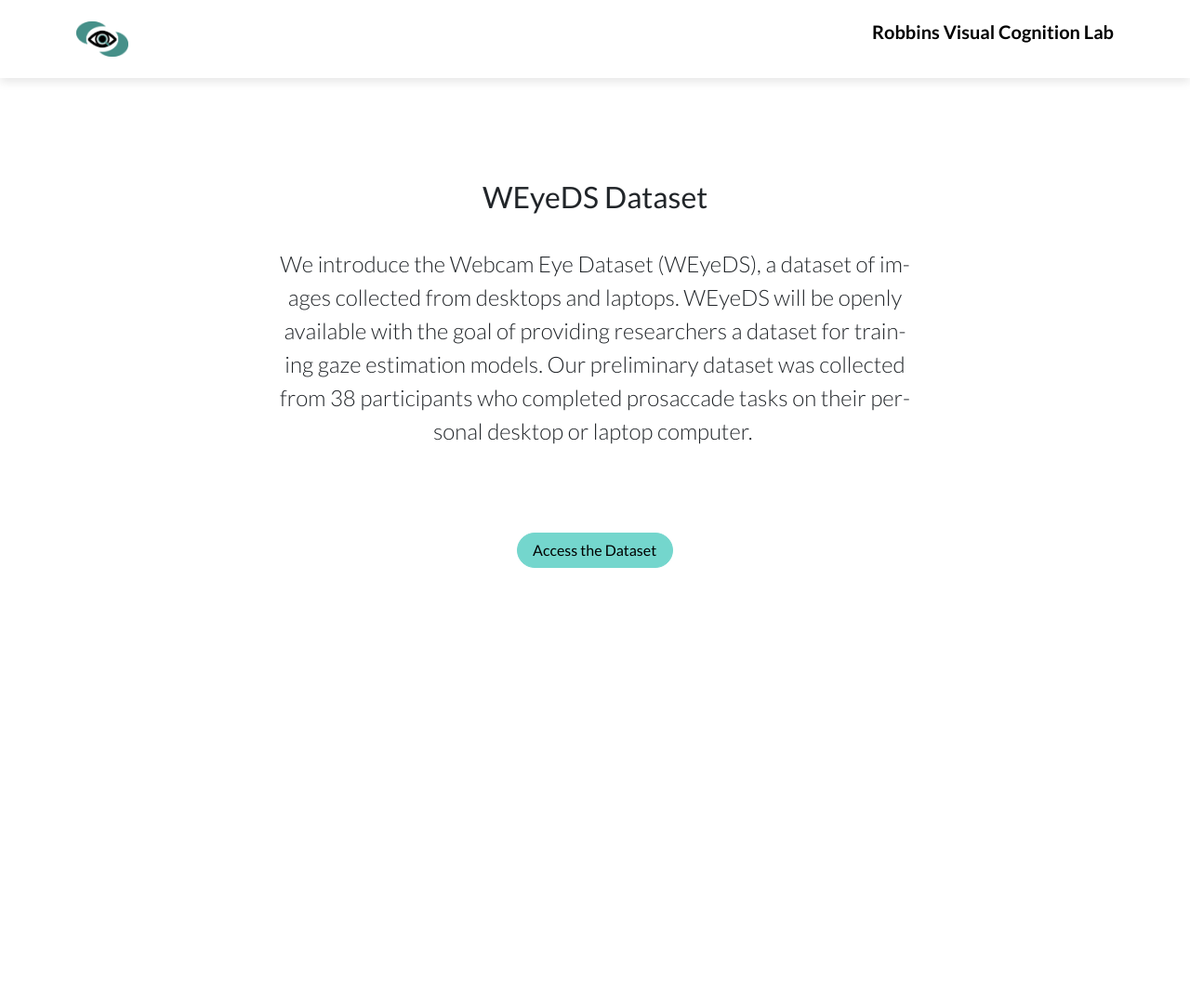
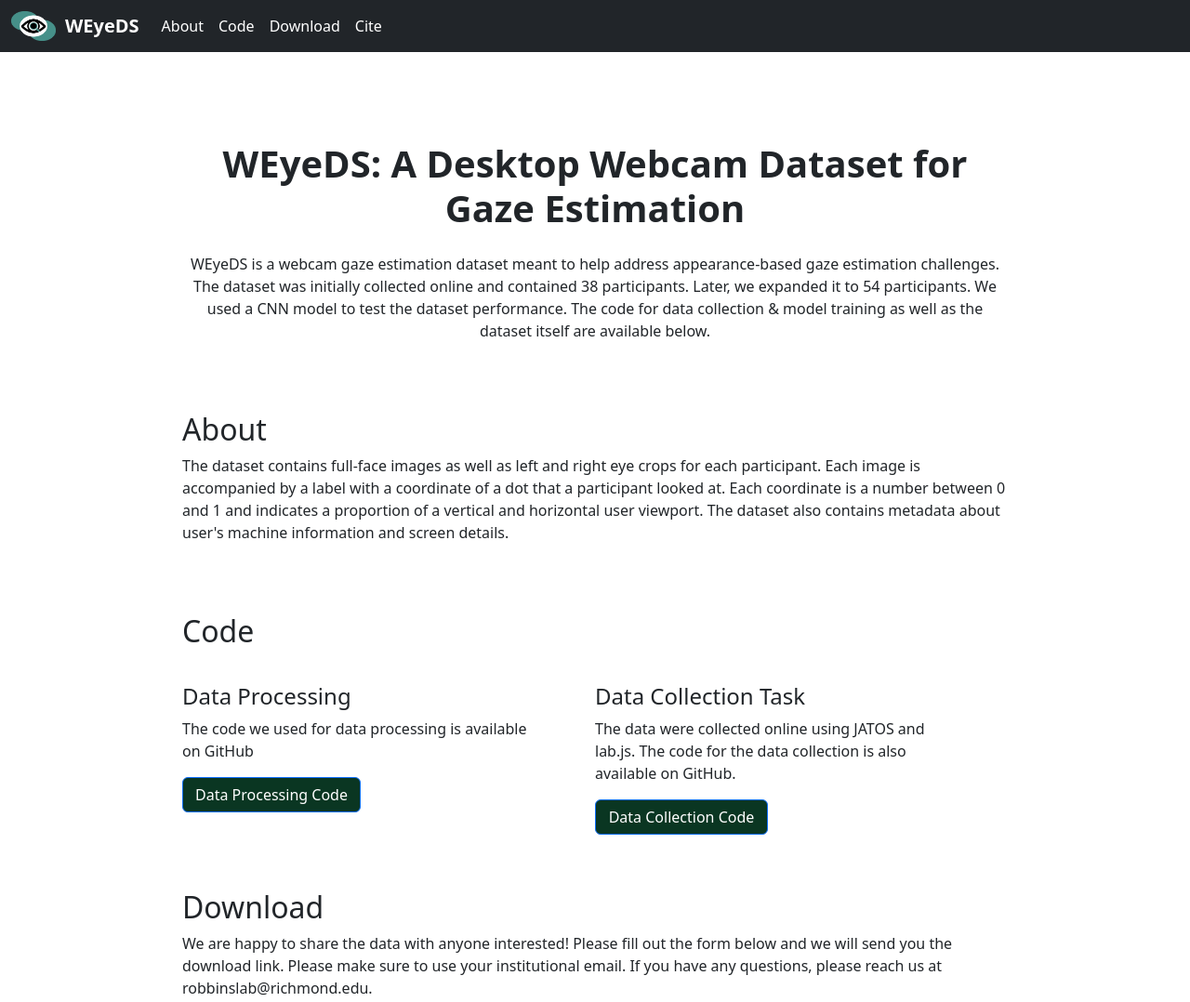
Before and after one commit to robbinslab/Face2Cam, a plain HTML site: page index.html in a window 1280 px wide. Shown: the top 1078 px of the page at 93% size. Before the commit the page ends 800 px from the top, so only its background shows below. Drawn offline with nearby package versions, Linux system fonts and the light colour scheme.

Commit message:
Update the website

```diff
--- a/assets/css/Lato.css
+++ /dev/null
@@ -1,53 +0,0 @@
-@font-face {
-	font-family: 'Lato';
-	src: url(../../assets/fonts/Lato-9dde634a2fae8e11e571af6e2ec74619.woff2) format('woff2');
-	font-weight: 300;
-	font-style: normal;
-	font-display: swap;
-	unicode-range: U+0100-02AF, U+0304, U+0308, U+0329, U+1E00-1E9F, U+1EF2-1EFF, U+2020, U+20A0-20AB, U+20AD-20C0, U+2113, U+2C60-2C7F, U+A720-A7FF;
-}
-
-@font-face {
-	font-family: 'Lato';
-	src: url(../../assets/fonts/Lato-8c4fd66e96a8eb28d77b56db9de6cab4.woff2) format('woff2');
-	font-weight: 300;
-	font-style: normal;
-	font-display: swap;
-	unicode-range: U+0000-00FF, U+0131, U+0152-0153, U+02BB-02BC, U+02C6, U+02DA, U+02DC, U+0304, U+0308, U+0329, U+2000-206F, U+2074, U+20AC, U+2122, U+2191, U+2193, U+2212, U+2215, U+FEFF, U+FFFD;
-}
-
-@font-face {
-	font-family: 'Lato';
-	src: url(../../assets/fonts/Lato-cab38db03dfc91107a78468344939c1f.woff2) format('woff2');
-	font-weight: 400;
-	font-style: normal;
-	font-display: swap;
-	unicode-range: U+0100-02AF, U+0304, U+0308, U+0329, U+1E00-1E9F, U+1EF2-1EFF, U+2020, U+20A0-20AB, U+20AD-20C0, U+2113, U+2C60-2C7F, U+A720-A7FF;
-}
-
-@font-face {
-	font-family: 'Lato';
-	src: url(../../assets/fonts/Lato-48192cc299870127696957ea1caab015.woff2) format('woff2');
-	font-weight: 400;
-	font-style: normal;
-	font-display: swap;
-	unicode-range: U+0000-00FF, U+0131, U+0152-0153, U+02BB-02BC, U+02C6, U+02DA, U+02DC, U+0304, U+0308, U+0329, U+2000-206F, U+2074, U+20AC, U+2122, U+2191, U+2193, U+2212, U+2215, U+FEFF, U+FFFD;
-}
-
-@font-face {
-	font-family: 'Lato';
-	src: url(../../assets/fonts/Lato-ea594113bab37f40b864a5d9951afdb0.woff2) format('woff2');
-	font-weight: 700;
-	font-style: normal;
-	font-display: swap;
-	unicode-range: U+0100-02AF, U+0304, U+0308, U+0329, U+1E00-1E9F, U+1EF2-1EFF, U+2020, U+20A0-20AB, U+20AD-20C0, U+2113, U+2C60-2C7F, U+A720-A7FF;
-}
-
-@font-face {
-	font-family: 'Lato';
-	src: url(../../assets/fonts/Lato-cd2feef19c5cd7a7fa4b1c963cc8b3d6.woff2) format('woff2');
-	font-weight: 700;
-	font-style: normal;
-	font-display: swap;
-	unicode-range: U+0000-00FF, U+0131, U+0152-0153, U+02BB-02BC, U+02C6, U+02DA, U+02DC, U+0304, U+0308, U+0329, U+2000-206F, U+2074, U+20AC, U+2122, U+2191, U+2193, U+2212, U+2215, U+FEFF, U+FFFD;
-}
--- a/assets/css/bs-theme-overrides.css
+++ /dev/null
@@ -1,38 +0,0 @@
-:root, [data-bs-theme=light] {
-  --bs-primary: #74d6cd;
-  --bs-primary-rgb: 116,214,205;
-  --bs-primary-text-emphasis: #2E5652;
-  --bs-primary-bg-subtle: #E3F7F5;
-  --bs-primary-border-subtle: #C7EFEB;
-}
-
-.btn-primary {
-  --bs-btn-color: #000000;
-  --bs-btn-bg: #74d6cd;
-  --bs-btn-border-color: #74d6cd;
-  --bs-btn-hover-color: #000000;
-  --bs-btn-hover-bg: #89DCD5;
-  --bs-btn-hover-border-color: #82DAD2;
-  --bs-btn-focus-shadow-rgb: 17,32,31;
-  --bs-btn-active-color: #000000;
-  --bs-btn-active-bg: #90DED7;
-  --bs-btn-active-border-color: #82DAD2;
-  --bs-btn-disabled-color: #000000;
-  --bs-btn-disabled-bg: #74d6cd;
-  --bs-btn-disabled-border-color: #74d6cd;
-}
-
-.btn-outline-primary {
-  --bs-btn-color: #74d6cd;
-  --bs-btn-border-color: #74d6cd;
-  --bs-btn-focus-shadow-rgb: 116,214,205;
-  --bs-btn-hover-color: #000000;
-  --bs-btn-hover-bg: #74d6cd;
-  --bs-btn-hover-border-color: #74d6cd;
-  --bs-btn-active-color: #000000;
-  --bs-btn-active-bg: #74d6cd;
-  --bs-btn-active-border-color: #74d6cd;
-  --bs-btn-disabled-color: #74d6cd;
-  --bs-btn-disabled-bg: transparent;
-  --bs-btn-disabled-border-color: #74d6cd;
-}
--- a/assets/js/theme.js
+++ /dev/null
@@ -1,5 +0,0 @@
-document.querySelectorAll('.datepicker').forEach(function(field) {
-	var picker = new Pikaday({
-		field: field
-	});
-});
--- a/index.html
+++ b/index.html
@@ -1,36 +1,61 @@
 <!DOCTYPE html>
-<html data-bs-theme="light">
+<html data-bs-theme="light" lang="en">
 
 <head>
     <meta charset="utf-8">
     <meta name="viewport" content="width=device-width, initial-scale=1.0, shrink-to-fit=no">
-    <title>Home - Brand</title>
+    <title>WEyeDS</title>
     <link rel="stylesheet" href="assets/bootstrap/css/bootstrap.min.css">
-    <link rel="stylesheet" href="assets/css/Lato.css">
-    <link rel="stylesheet" href="assets/css/bs-theme-overrides.css">
-    <link rel="stylesheet" href="assets/css/Features-Large-Icons-icons.css">
-    <link rel="stylesheet" href="assets/css/pikaday.min.css">
+    <link rel="stylesheet" href="assets/css/Footer-Dark-icons.css">
 </head>
 
 <body>
-    <nav class="navbar navbar-expand-lg fixed-top portfolio-navbar gradient navbar-dark" style="--bs-primary: #ffffff;--bs-primary-rgb: 255,255,255;background: #ffffff;display: flex;">
-        <div class="container"><img src="assets/img/rlab.png" width="56" height="38">
-            <p style="color: var(--bs-emphasis-color);font-size: 20px;display: flex;"><strong>Robbins Visual Cognition Lab</strong></p>
+    <nav class="navbar navbar-expand-md bg-body" data-bs-theme="dark">
+        <div class="container-fluid"><img class="img-fluid" src="assets/img/robbins_lab_icon.png" width="48" height="33" style="margin-right: 10px;"><a class="navbar-brand" href="#"><strong>WEyeDS</strong></a><button data-bs-toggle="collapse" class="navbar-toggler" data-bs-target="#navcol-1"><span class="visually-hidden">Toggle navigation</span><span class="navbar-toggler-icon"></span></button>
+            <div class="collapse navbar-collapse" id="navcol-1">
+                <ul class="navbar-nav">
+                    <li class="nav-item"><a class="nav-link active" href="#about">About</a></li>
+                    <li class="nav-item"><a class="nav-link active" href="#code">Code</a></li>
+                    <li class="nav-item"><a class="nav-link active" href="#download">Download</a></li>
+                    <li class="nav-item"><a class="nav-link active" href="#cite">Cite</a></li>
+                </ul>
+            </div>
         </div>
     </nav>
-    <main class="page lanidng-page">
-        <section class="portfolio-block block-intro">
-            <div class="container">
-                <div class="d-flex flex-column justify-content-center align-items-center about-me">
-                    <p class="lead fs-2"><strong>WEyeDS Dataset</strong></p>
-                    <p>We introduce the Webcam Eye Dataset (WEyeDS), a dataset of im-<br>ages collected from desktops and laptops. WEyeDS will be openly<br>available with the goal of providing researchers a dataset for train-<br>ing gaze estimation models. Our preliminary dataset was collected<br>from 38 participants who completed prosaccade tasks on their per-<br>sonal desktop or laptop computer.&nbsp;</p><a class="btn btn-primary d-flex" role="button" href="https://richmond.ca1.qualtrics.com/jfe/form/SV_3pEzZBWmLms2jH0" style="width: 167.789px;margin: 61px;">Access the Dataset</a>
+    <section class="d-flex flex-column align-items-center align-content-center py-4 py-xl-5">
+        <div class="container d-flex justify-content-center">
+            <div class="text-center d-flex flex-column align-self-center p-4 p-lg-5" style="width: 984px;">
+                <h1 class="fw-bold mb-4">WEyeDS:&nbsp;A Desktop Webcam Dataset for Gaze Estimation</h1>
+                <p>WEyeDS is a webcam gaze estimation dataset meant to help address appearance-based gaze estimation challenges. The dataset was initially collected online and contained 38 participants. Later, we expanded it to 54 participants. We used a CNN model to test the dataset performance. The code for data collection &amp; model training as well as the dataset itself are available below.</p>
+                <h2 id="about" style="padding: 0px;text-align: left;margin-top: 59px;">About</h2>
+                <p style="text-align: left;">The dataset contains full-face images as well as left and right eye crops for each participant. Each image is accompanied by a label with a coordinate of a dot that a participant looked at. Each coordinate is a number between 0 and 1 and indicates a proportion of a vertical and horizontal user viewport. The dataset also contains metadata about user's machine information and screen details.</p>
+                <h2 id="code" style="padding: 0px;text-align: left;margin-top: 59px;margin-bottom: 36px;">Code</h2>
+                <div class="d-flex flex-row">
+                    <div class="col-md-6 d-flex flex-column">
+                        <h4 class="text-start">Data Processing</h4>
+                        <p class="text-start" style="margin-right: 72px;">The code we used for data processing is available on GitHub</p><a class="btn btn-primary" role="button" style="background: var(--bs-success-text-emphasis);width: 192px;" href="https://github.com/robbinslab/weyeds-processing">Data Processing Code</a>
+                    </div>
+                    <div class="col-md-6 d-flex flex-column">
+                        <h4 class="text-start">Data Collection Task</h4>
+                        <p class="text-start" style="margin-right: 72px;">The data were collected online using JATOS and lab.js. The code for the data collection is also available on GitHub.</p><a class="btn btn-primary" role="button" style="background: var(--bs-success-text-emphasis);width: 186px;" href="https://github.com/robbinslab/webcam-data-collection">Data Collection Code</a>
+                    </div>
                 </div>
+                <h2 id="download" style="padding: 0px;text-align: left;margin-top: 59px;margin-bottom: 8px;">Download</h2>
+                <p style="text-align: left;">We are happy to share the data with anyone interested! Please fill out the form below and we will send you the download link. Please make sure to use your institutional email. If you have any questions, please reach us at robbinslab@richmond.edu.</p><a class="btn btn-primary" role="button" style="background: var(--bs-success-text-emphasis);width: 164px;" href="https://richmond.ca1.qualtrics.com/jfe/form/SV_3pEzZBWmLms2jH0">Download Dataset</a>
+                <h2 id="cite" style="padding: 0px;text-align: left;margin-top: 59px;margin-bottom: 8px;">Cite</h2>
+                <p style="text-align: left;">Please use the following citation if you are using the dataset. Thank you!</p><code class="text-start">@inproceedings{evdokimov2024weyeds,<br>&nbsp; &nbsp;author = {Evdokimov, Anatolii and Finegan-Dollak, Catherine and Robbins, Arryn},<br>&nbsp; &nbsp;title = {WEyeDS: A desktop webcam dataset for gaze estimation},<br>&nbsp; &nbsp;year = {2024},<br>&nbsp; &nbsp;isbn = {9798400706073},<br>&nbsp; &nbsp;publisher = {Association for Computing Machinery},<br>&nbsp; &nbsp;address = {New York, NY, USA},<br>&nbsp; &nbsp;url = {https://doi.org/10.1145/3649902.3655646},<br>&nbsp; &nbsp;doi = {10.1145/3649902.3655646},<br>&nbsp; &nbsp;booktitle = {Proceedings of the 2024 Symposium on Eye Tracking Research and Applications},<br>&nbsp; &nbsp;articleno = {52},<br>&nbsp; &nbsp;numpages = {2},<br>&nbsp; &nbsp;keywords = {appearance-based models, dataset, eye tracking, gaze estimation, webcam},<br>&nbsp; &nbsp;location = {Glasgow, United Kingdom},<br>&nbsp; &nbsp;series = {ETRA '24}<br>}</code>
+                <p style="text-align: center;margin-top: 62px;">We are happy to answer any of your questions! Please send an email to <strong>robbinslab@richmond.edu</strong>, and we will do our best to address your questions.</p>
             </div>
-        </section>
-    </main>
-    <script src="https://cdn.jsdelivr.net/npm/bootstrap@5.3.2/dist/js/bootstrap.bundle.min.js"></script>
-    <script src="assets/js/pikaday.min.js"></script>
-    <script src="assets/js/theme.js"></script>
+        </div>
+    </section>
+    <footer class="text-center bg-dark">
+        <div class="container text-white py-4 py-lg-5">
+            <ul class="list-inline">
+                <li class="list-inline-item me-4"><a class="link-light" href="https://arrynrobbins.com/research-team">Robbins Lab</a></li>
+            </ul>
+        </div>
+    </footer>
+    <script src="assets/bootstrap/js/bootstrap.min.js"></script>
 </body>
 
 </html>
```
Also changed, not shown: assets/bootstrap/css/bootstrap.min.css, assets/bootstrap/js/bootstrap.min.js (added), assets/css/Footer-Dark-icons.css (renamed from assets/css/Features-Large-Icons-icons.css), assets/css/pikaday.min.css (deleted), assets/fonts/Lato-48192cc299870127696957ea1caab015.woff2 (deleted), assets/fonts/Lato-8c4fd66e96a8eb28d77b56db9de6cab4.woff2 (deleted), assets/fonts/Lato-9dde634a2fae8e11e571af6e2ec74619.woff2 (deleted), assets/fonts/Lato-cab38db03dfc91107a78468344939c1f.woff2 (deleted), assets/fonts/Lato-cd2feef19c5cd7a7fa4b1c963cc8b3d6.woff2 (deleted), assets/fonts/Lato-ea594113bab37f40b864a5d9951afdb0.woff2 (deleted), assets/img/rlab.png (deleted), assets/img/robbins_lab_icon.png (added), assets/js/pikaday.min.js (deleted), 3 other files.
